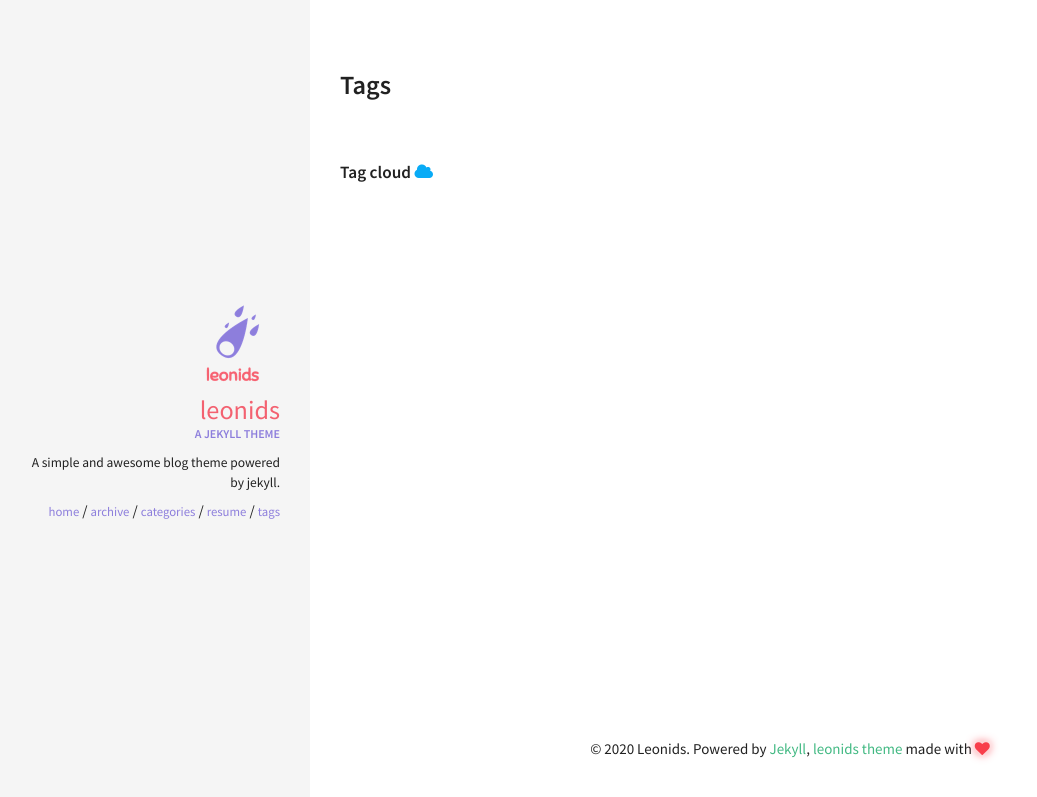
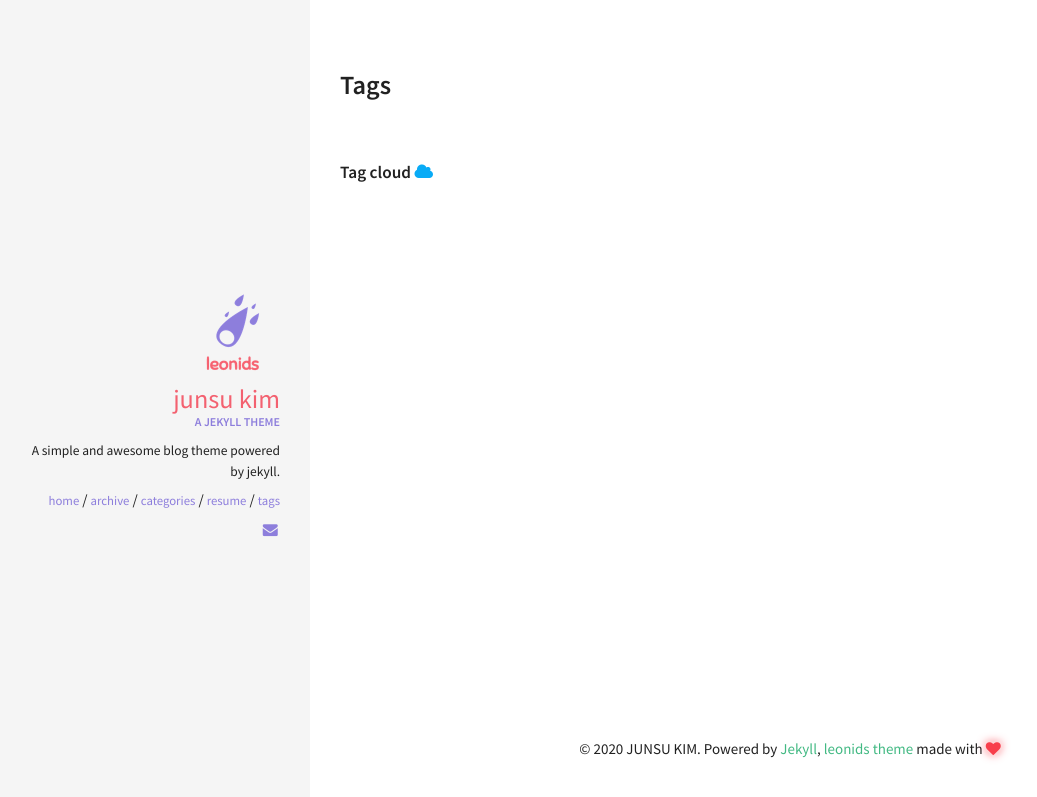
Before and after one commit to j0807s/j0807s.github.io, a Jekyll site: the page built from tags.html, in a window 1280 px wide. Shown: the top 797 px of the page, without its empty margins (10-1047 px from the left). Built offline with Jekyll 4.4.1, drawn with Linux system fonts in a browser that asks for light colours.

Commit message:
Changed contents except for description

```diff
--- a/_config.yml
+++ b/_config.yml
@@ -3,7 +3,7 @@
 # Site wide configuration
 ####################################
 #
-title: Junsu Kim
+title: JUNSU KIM
 email: junsu0807@gmail.com
 description: A simple and awesome blog theme powered by jekyll.
 url: # the base hostname & protocol for your site
@@ -33,11 +33,11 @@ kramdown:
 ####################################
 #
 owner:
-  name: Leonids
+  name: JUNSU KIM
   avatar: leonids-logo.png
   job: "A jekyll theme"
   bio: "A simple and awesome blog theme powered by jekyll."
-  email:
+  email: junsu0807@gmail.com
   disqus-shortname:
   twitter: #username
   facebook: #username
```
